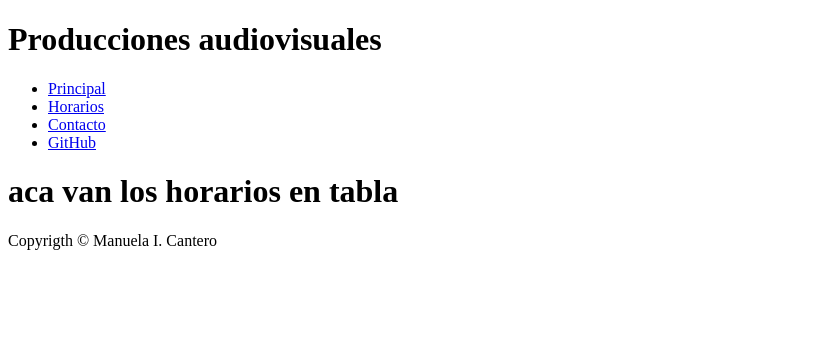
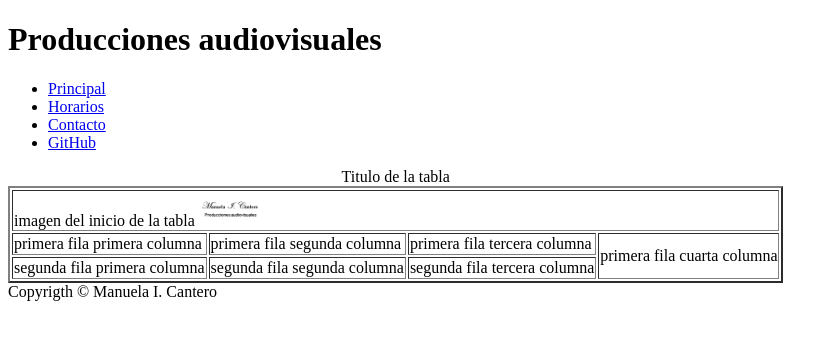
Before and after one commit to Ale6855/tareasemana2, a plain HTML site: page horarios.html in a window 1280 px wide. Shown: the whole page, without its empty margins (0-838 px from the left). Drawn offline with Linux system fonts and the light colour scheme.

Commit message:
agrega tabla

```diff
--- a/horarios.html
+++ b/horarios.html
@@ -9,9 +9,9 @@
 <body>
     <header>
         <h1>Producciones audiovisuales</h1>
-        <nav>
+        <nav >
             <ul>
-                <li><a href="index.html">Principal</a></li>
+                <li ><a href="index.html">Principal</a></li>
                 <li><a href="horarios.html">Horarios</a></li>
                 <li><a href="https://wa.me/3364">Contacto</a></li>
                 <li><a href="https://github.com/Ale6855/tareasemana2.git" target="_blank">GitHub</a></li>
@@ -19,7 +19,24 @@
         </nav>
     </header>
     <main>
-        <h1>aca van los horarios en tabla</h1>
+        <table border="2">
+            <caption>Titulo de la tabla</caption>
+            <tr>
+                <td colspan="4"> imagen del inicio de la tabla<img src="REPOSITORIO DE IMAGENES/Presentacion.png" alt="inicio de tabla" width="70"></td>
+            </tr>
+            <tr>
+                <td>primera fila primera columna</td>
+                <td>primera fila segunda columna</td>
+                <td>primera fila tercera columna</td>
+                <td rowspan="2">primera fila cuarta columna</td>
+            </tr>
+            <tr>
+                <td>segunda fila primera columna</td>
+                <td>segunda fila segunda columna</td>
+                <td>segunda fila tercera columna</td>
+            </tr>
+
+        </table>
     </main>
     <aside>
 
```
Also changed, not shown: index.html (+7 -2 lines).
